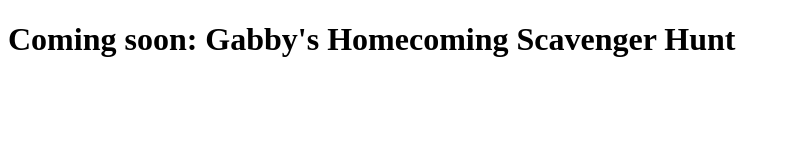
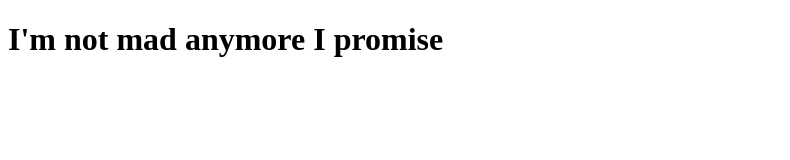
Before and after one commit to helyqy/helyqy.github.io, a plain HTML site: page index.html in a window 1280 px wide. Shown: the whole page, without its empty margins (0-790 px from the left). Drawn offline with Linux system fonts and the light colour scheme.

Commit message:
Update index.html

```diff
--- a/index.html
+++ b/index.html
@@ -12,7 +12,7 @@
 
   <body>
 
-  <h1>Coming soon: Gabby's Homecoming Scavenger Hunt</h1>
+  <h1>I'm not mad anymore I promise</h1>
 
   </body>
 
```
